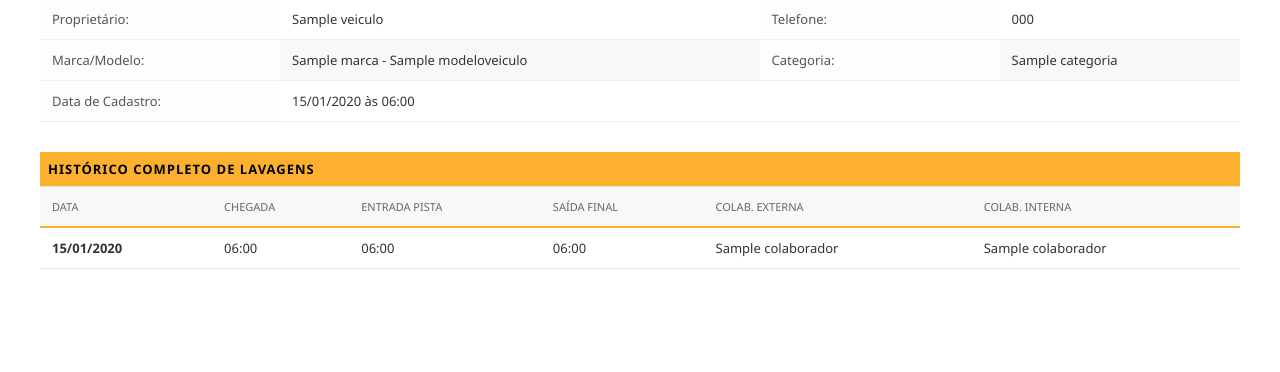
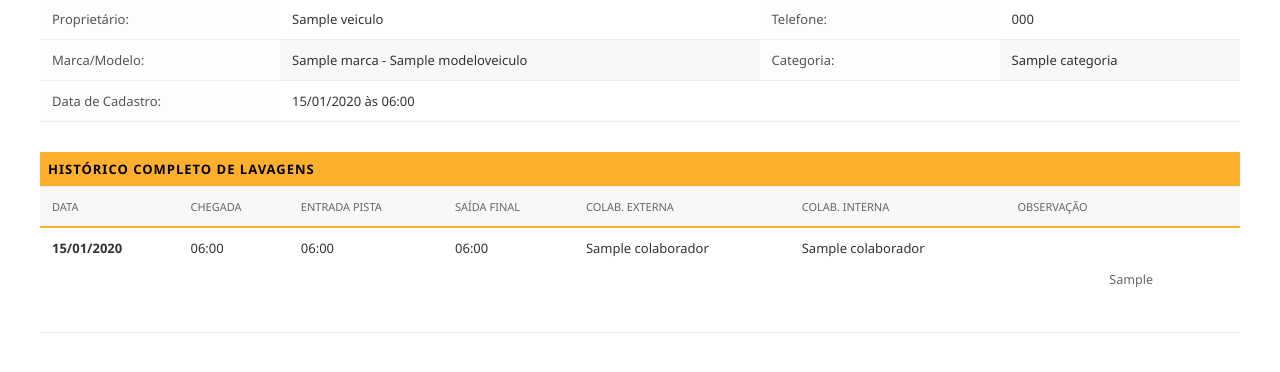
Before and after one commit to RaildoBarros/jetfast, a Django app: page /jetfast/veiculo/1/ in a window 1280 px wide. Shown: the part 214-586 px from the top of the page. Run offline with Django 5.2, Linux system fonts and the light colour scheme; tables that the repository leaves empty hold one stand-in row (values such as "Sample post").

Commit message:
adiciona o campo observação

```diff
--- a/jetfast/models.py
+++ b/jetfast/models.py
@@ -93,6 +93,7 @@ class Lavagem(models.Model):
     horario_chegada = models.DateTimeField(default=timezone.now, verbose_name="Chegada (Fila)")
     horario_pista = models.DateTimeField(null=True, blank=True, verbose_name="Início (Pista)")
     horario_saida = models.DateTimeField(null=True, blank=True, verbose_name="Fim (Saída)")
+    observacao = models.TextField(null=True, blank=True, verbose_name="Observação")
 
     def __str__(self):
         status = "Em fila"
--- a/jetfast/templates/admin/detalhes_veiculo.html
+++ b/jetfast/templates/admin/detalhes_veiculo.html
@@ -65,6 +65,14 @@
         padding: 12px;
         text-align: left;
     }
+
+    .observacao-cell {
+        max-width: 200px;
+        word-wrap: break-word;
+        white-space: pre-wrap;
+        font-size: 0.9em;
+        color: #666;
+    }
 </style>
 {% endblock %}
 
@@ -108,6 +116,7 @@
                     <th>Saída Final</th>
                     <th>Colab. Externa</th>
                     <th>Colab. Interna</th>
+                    <th>Observação</th>
                 </tr>
             </thead>
             <tbody>
@@ -119,10 +128,17 @@
                     <td style="padding: 12px;">{{ lavagem.horario_saida|date:"H:i"|default:"---" }}</td>
                     <td style="padding: 12px;">{{ lavagem.colaborador_externa.nome|default:"---" }}</td>
                     <td style="padding: 12px;">{{ lavagem.colaborador_interna.nome|default:"---" }}</td>
+                    <td style="padding: 12px;" class="observacao-cell">
+                        {% if lavagem.observacao %}
+                            {{ lavagem.observacao }}
+                        {% else %}
+                            <span style="color: #ccc;">---</span>
+                        {% endif %}
+                    </td>
                 </tr>
                 {% empty %}
                 <tr>
-                    <td colspan="6" style="padding: 30px; text-align: center; color: #666;">
+                    <td colspan="7" style="padding: 30px; text-align: center; color: #666;">
                         Este veículo ainda não possui registros de lavagem.
                     </td>
                 </tr>
--- a/jetfast/views.py
+++ b/jetfast/views.py
@@ -269,6 +269,7 @@ def criar_lavagem(request):
         data = json.loads(request.body)
         veiculo_id = data.get('veiculo_id')
         horario_chegada_str = data.get('horario_chegada')
+        observacao = data.get('observacao')
 
         if not veiculo_id or not horario_chegada_str:
             return JsonResponse({
@@ -288,7 +289,8 @@ def criar_lavagem(request):
         # Cria a lavagem
         lavagem = Lavagem.objects.create(
             veiculo=veiculo,
-            horario_chegada=horario_chegada
+            horario_chegada=horario_chegada,
+            observacao=observacao
         )
 
         return JsonResponse({
@@ -330,7 +332,8 @@ def obter_lavagem(request, lavagem_id):
                 'horario_pista': lavagem.horario_pista.strftime('%Y-%m-%dT%H:%M') if lavagem.horario_pista else '',
                 'horario_saida': lavagem.horario_saida.strftime('%Y-%m-%dT%H:%M') if lavagem.horario_saida else '',
                 'colaborador_externa_id': lavagem.colaborador_externa.id if lavagem.colaborador_externa else None,
-                'colaborador_interna_id': lavagem.colaborador_interna.id if lavagem.colaborador_interna else None
+                'colaborador_interna_id': lavagem.colaborador_interna.id if lavagem.colaborador_interna else None,
+                'observacao': lavagem.observacao or ''
             }
         })
     except Lavagem.DoesNotExist:
@@ -379,6 +382,10 @@ def atualizar_lavagem(request, lavagem_id):
 
         colaborador_interna_id = data.get('colaborador_interna_id')
         lavagem.colaborador_interna_id = colaborador_interna_id if colaborador_interna_id else None
+
+        # Atualiza observação
+        observacao = data.get('observacao')
+        lavagem.observacao = observacao if observacao else None
 
         lavagem.save()
 
```
Also changed, not shown: jetfast/templates/admin/acompanhamento.html (+25 -3 lines), jetfast/migrations/0011_lavagem_observacao.py (added).
